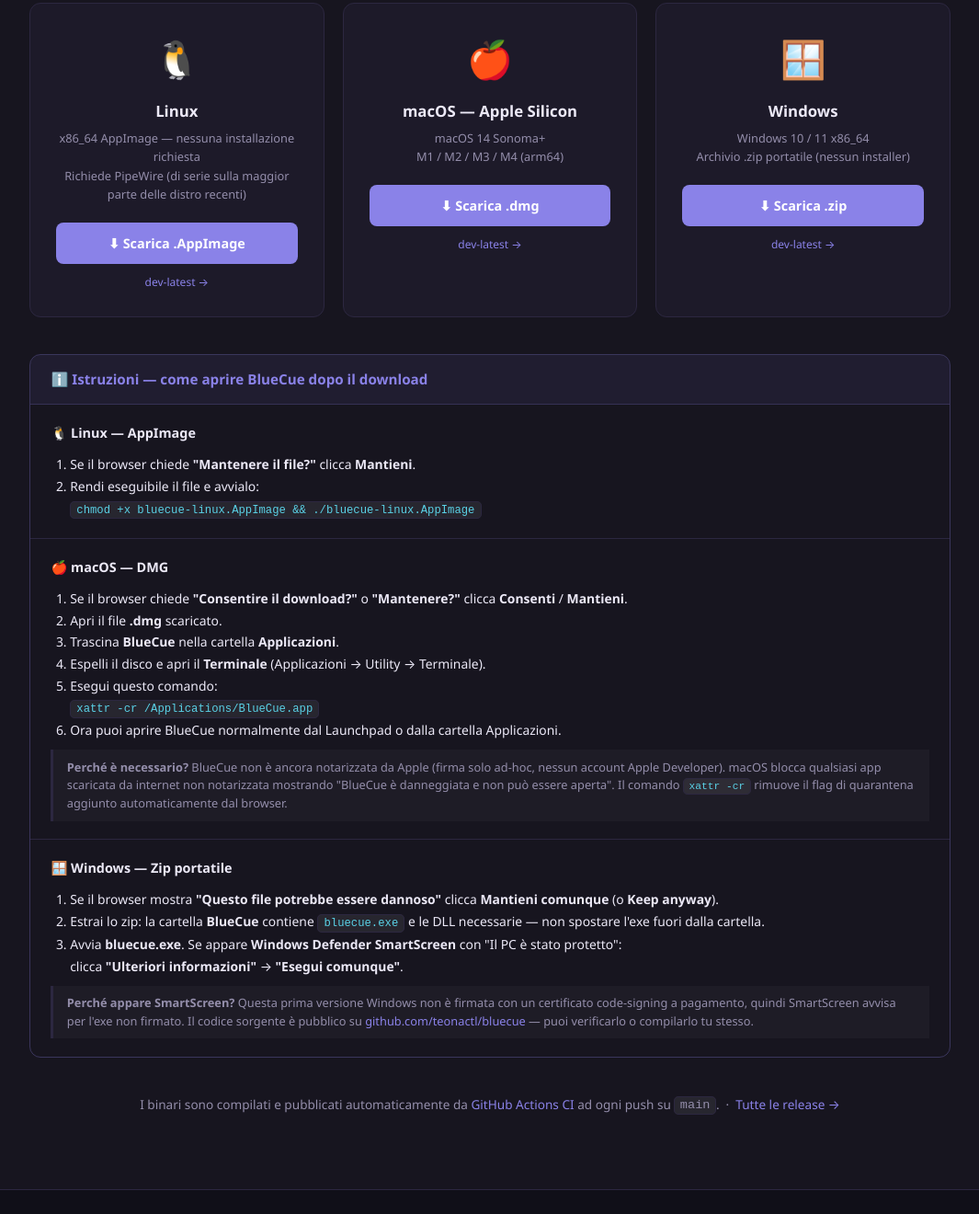
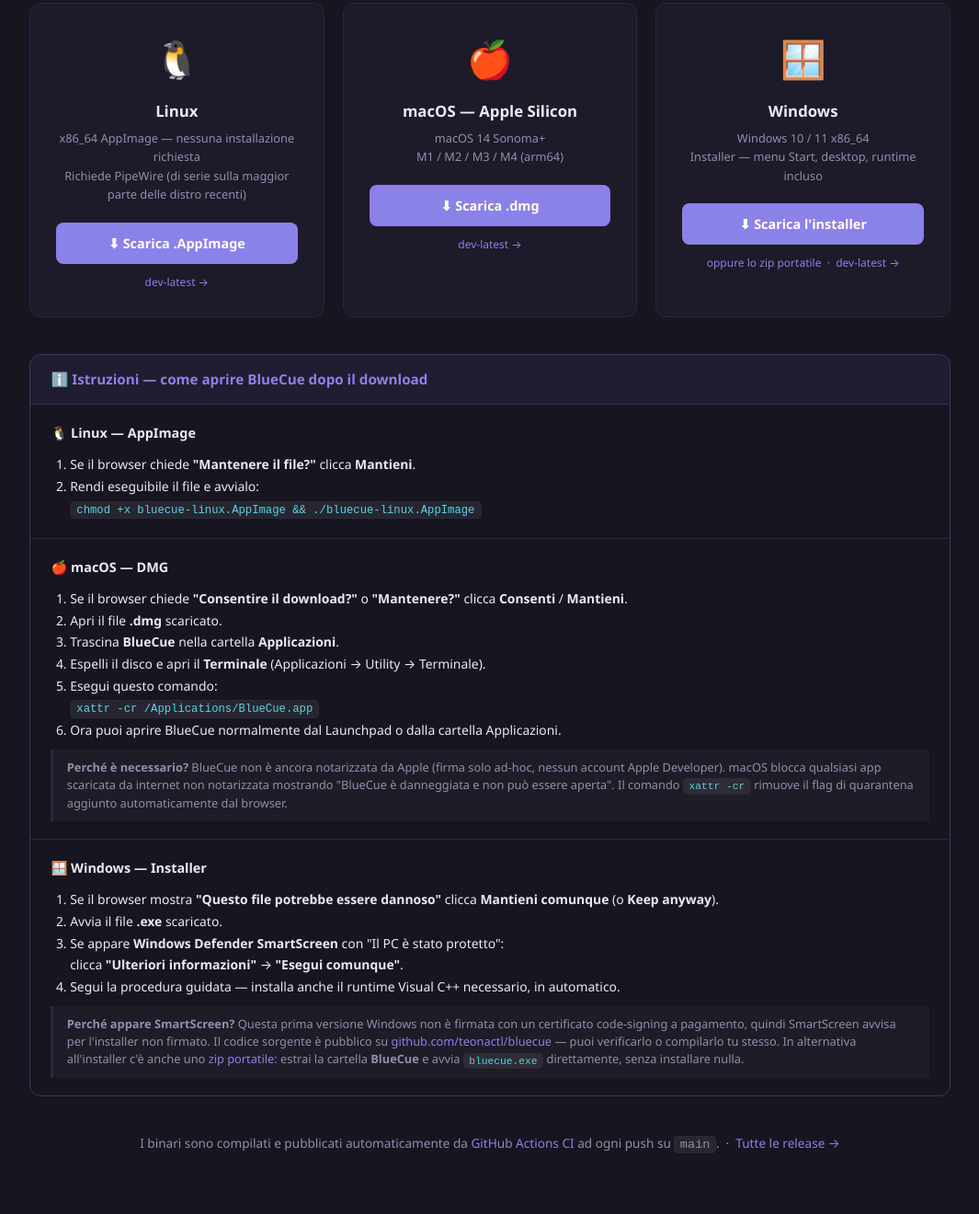
Before and after one commit to teonactl/bluecue, a plain HTML site: page index.html in a window 1280 px wide. Shown: the part 1980-3300 px from the top of the page at 92% size, without its empty margins (107-1172 px from the left). Drawn offline with Linux system fonts and the light colour scheme.

Commit message:
Point the Windows download card at the new installer, zip as secondary option

```diff
--- a/index.html
+++ b/index.html
@@ -441,12 +441,16 @@
       <div class="dl-card">
         <div class="dl-icon">🪟</div>
         <div class="dl-os">Windows</div>
-        <div class="dl-note">Windows 10 / 11 x86_64<br>Archivio .zip portatile (nessun installer)</div>
+        <div class="dl-note">Windows 10 / 11 x86_64<br>Installer — menu Start, desktop, runtime incluso</div>
         <a class="btn-dl"
-           href="https://github.com/teonactl/bluecue/releases/download/dev-latest/BlueCue-windows.zip">
-          ⬇ Scarica .zip
+           href="https://github.com/teonactl/bluecue/releases/download/dev-latest/BlueCue-windows-setup.exe">
+          ⬇ Scarica l'installer
         </a>
-        <div class="dl-ver"><a href="https://github.com/teonactl/bluecue/releases/tag/dev-latest">dev-latest →</a></div>
+        <div class="dl-ver">
+          <a href="https://github.com/teonactl/bluecue/releases/download/dev-latest/BlueCue-windows.zip">oppure lo zip portatile</a>
+          &nbsp;·&nbsp;
+          <a href="https://github.com/teonactl/bluecue/releases/tag/dev-latest">dev-latest →</a>
+        </div>
       </div>
     </div>
 
@@ -485,19 +489,22 @@
       </div>
 
       <div class="install-platform">
-        <div class="install-platform-title">🪟 Windows — Zip portatile</div>
+        <div class="install-platform-title">🪟 Windows — Installer</div>
         <ol>
           <li>Se il browser mostra <strong>"Questo file potrebbe essere dannoso"</strong> clicca <strong>Mantieni comunque</strong> (o <strong>Keep anyway</strong>).</li>
-          <li>Estrai lo zip: la cartella <strong>BlueCue</strong> contiene <code>bluecue.exe</code> e le DLL necessarie — non spostare l'exe fuori dalla cartella.</li>
-          <li>Avvia <strong>bluecue.exe</strong>. Se appare <strong>Windows Defender SmartScreen</strong> con "Il PC è stato protetto":<br>
+          <li>Avvia il file <strong>.exe</strong> scaricato.</li>
+          <li>Se appare <strong>Windows Defender SmartScreen</strong> con "Il PC è stato protetto":<br>
             clicca <strong>"Ulteriori informazioni"</strong> → <strong>"Esegui comunque"</strong>.</li>
+          <li>Segui la procedura guidata — installa anche il runtime Visual C++ necessario, in automatico.</li>
         </ol>
         <div class="why">
           <strong>Perché appare SmartScreen?</strong> Questa prima versione Windows non è firmata con un
-          certificato code-signing a pagamento, quindi SmartScreen avvisa per l'exe non firmato. Il
+          certificato code-signing a pagamento, quindi SmartScreen avvisa per l'installer non firmato. Il
           codice sorgente è pubblico su
           <a href="https://github.com/teonactl/bluecue">github.com/teonactl/bluecue</a> — puoi
-          verificarlo o compilarlo tu stesso.
+          verificarlo o compilarlo tu stesso. In alternativa all'installer c'è anche uno
+          <a href="https://github.com/teonactl/bluecue/releases/download/dev-latest/BlueCue-windows.zip">zip portatile</a>:
+          estrai la cartella <strong>BlueCue</strong> e avvia <code>bluecue.exe</code> direttamente, senza installare nulla.
         </div>
       </div>
     </div>
```
